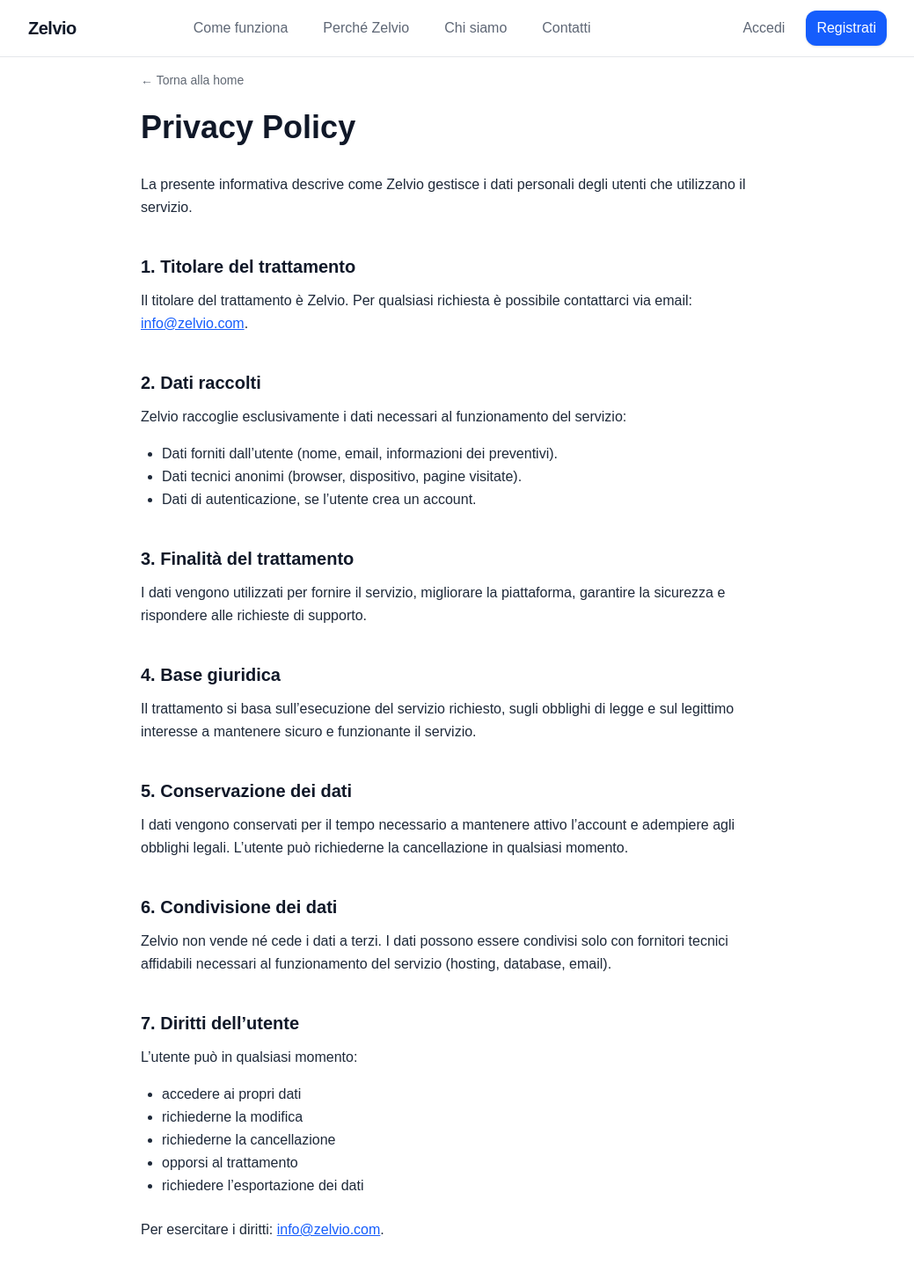
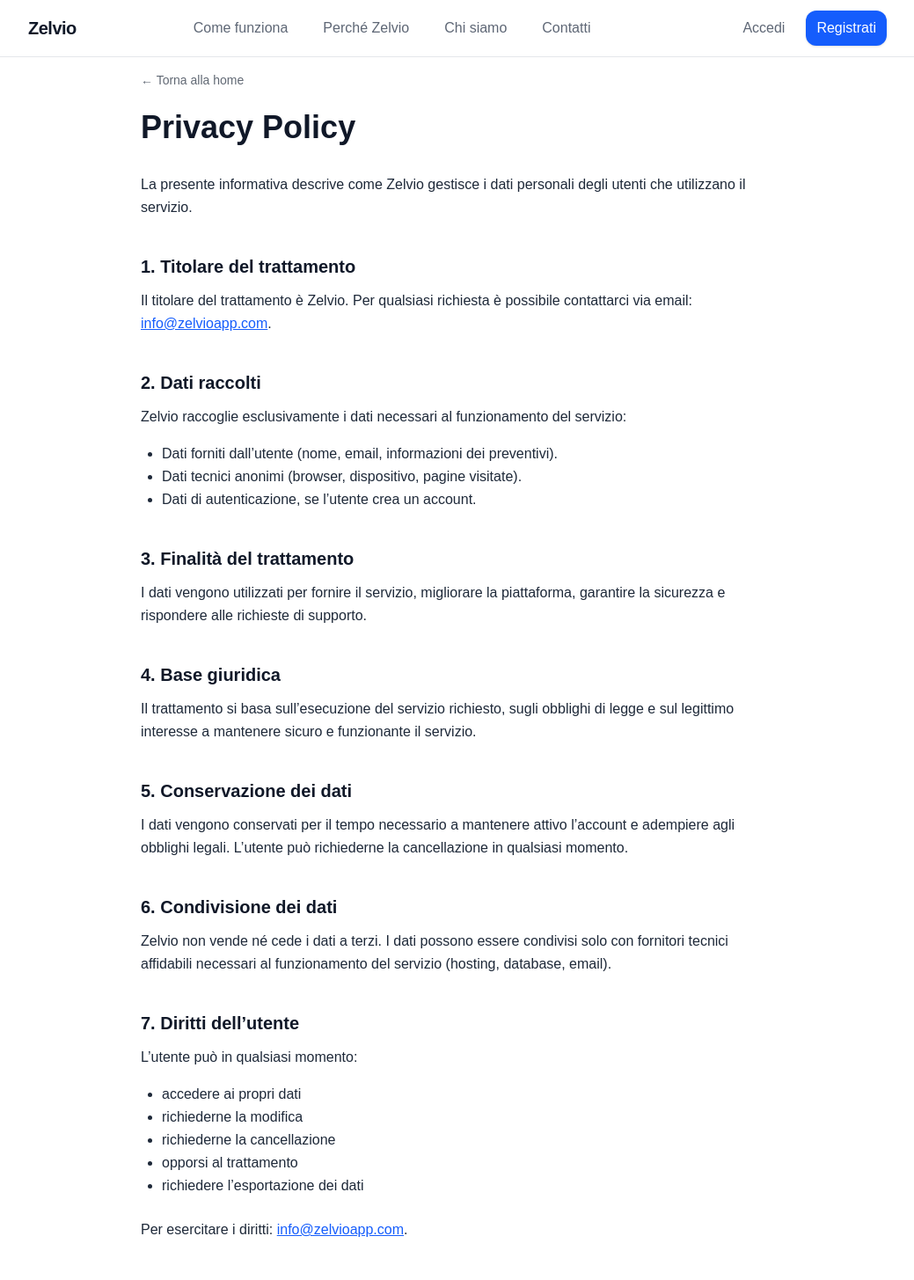
Before and after one commit to microbuilder84/zelvio, a Next.js app: page /privacy in a window 1280 px wide. Shown: the top 1455 px of the page at 88% size, without its empty margins (120-1159 px from the left). Built offline with nearby package versions, Linux system fonts and the light colour scheme.

Commit message:
Sistemato dominio

```diff
--- a/app/(landing)/components/Contatti.tsx
+++ b/app/(landing)/components/Contatti.tsx
@@ -23,7 +23,7 @@ export default function Contatti() {
                     <p className="flex flex-col items-center gap-1 text-base md:text-lg md:flex-row md:justify-center">
                         <span className="font-semibold">Email:</span>
                         <a
-                            href="mailto:info@zelvio.com"
+                            href="mailto:info@zelvioapp.com"
                             className="text-blue-600 underline-offset-2 hover:underline
                                        md:hover:opacity-80 transition-opacity duration-200"
                         >
--- a/app/cookie/page.tsx
+++ b/app/cookie/page.tsx
@@ -40,7 +40,7 @@ export default function CookiePage() {
             <p className="mb-6">
                 Per informazioni:{" "}
                 <a href="mailto:info@zelvioapp.com" className="text-blue-600 underline">
-                    info@zelvio.com
+                    info@zelvioapp.com
                 </a>.
             </p>
 
--- a/app/layout.tsx
+++ b/app/layout.tsx
@@ -25,13 +25,13 @@ export const metadata: Metadata = {
   },
   manifest: "/site.webmanifest",
   alternates: {
-    canonical: "https://zelvio.com",
+    canonical: "https://zelvioapp.com",
   },
   openGraph: {
     title: "Zelvio — Preventivi in pochi minuti",
     description:
       "Crea preventivi chiari e professionali in pochi minuti. Zelvio è lo strumento semplice e veloce per tecnici e installatori.",
-    url: "https://zelvio.com",
+    url: "https://zelvioapp.com",
     siteName: "Zelvio",
     images: [
       {
--- a/app/privacy/page.tsx
+++ b/app/privacy/page.tsx
@@ -25,7 +25,7 @@ export default function PrivacyPage() {
             <p className="mb-6">
                 Il titolare del trattamento è Zelvio. Per qualsiasi richiesta è possibile contattarci via email:{" "}
                 <a href="mailto:info@zelvioapp.com" className="text-blue-600 underline">
-                    info@zelvio.com
+                    info@zelvioapp.com
                 </a>.
             </p>
 
@@ -85,7 +85,7 @@ export default function PrivacyPage() {
             <p className="mb-6">
                 Per esercitare i diritti:{" "}
                 <a href="mailto:info@zelvioapp.com" className="text-blue-600 underline">
-                    info@zelvio.com
+                    info@zelvioapp.com
                 </a>.
             </p>
 
--- a/app/sitemap.ts
+++ b/app/sitemap.ts
@@ -1,7 +1,7 @@
 import { MetadataRoute } from "next";
 
 export default function sitemap(): MetadataRoute.Sitemap {
-    const baseUrl = "https://zelvio.com";
+    const baseUrl = "https://zelvioapp.com";
 
     return [
         {
--- a/app/termini/page.tsx
+++ b/app/termini/page.tsx
@@ -51,7 +51,7 @@ export default function TerminiPage() {
             <p className="mb-6">
                 Per informazioni o richieste:{" "}
                 <a href="mailto:info@zelvioapp.com" className="text-blue-600 underline">
-                    info@zelvio.com
+                    info@zelvioapp.com
                 </a>.
             </p>
 
```
Also changed, not shown: app/robots.txt.
